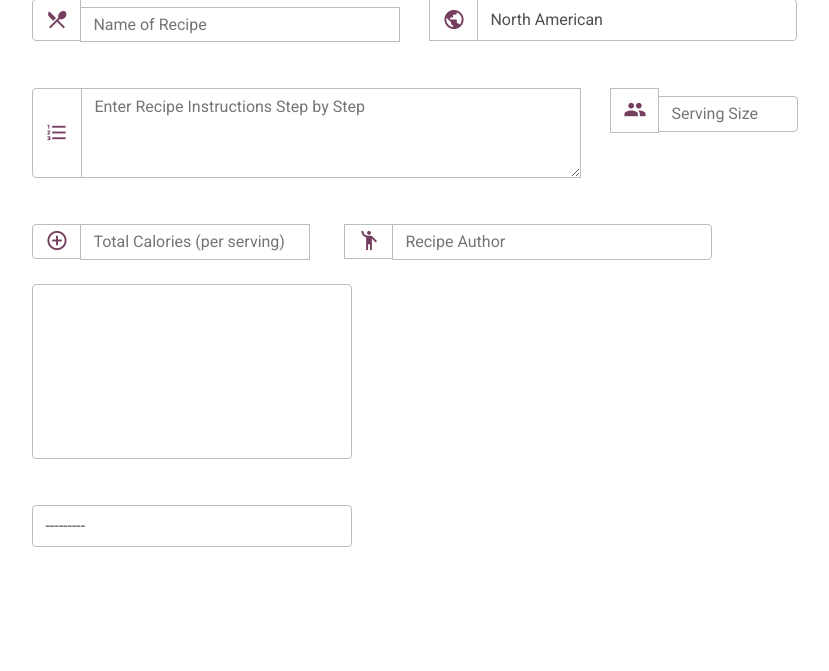
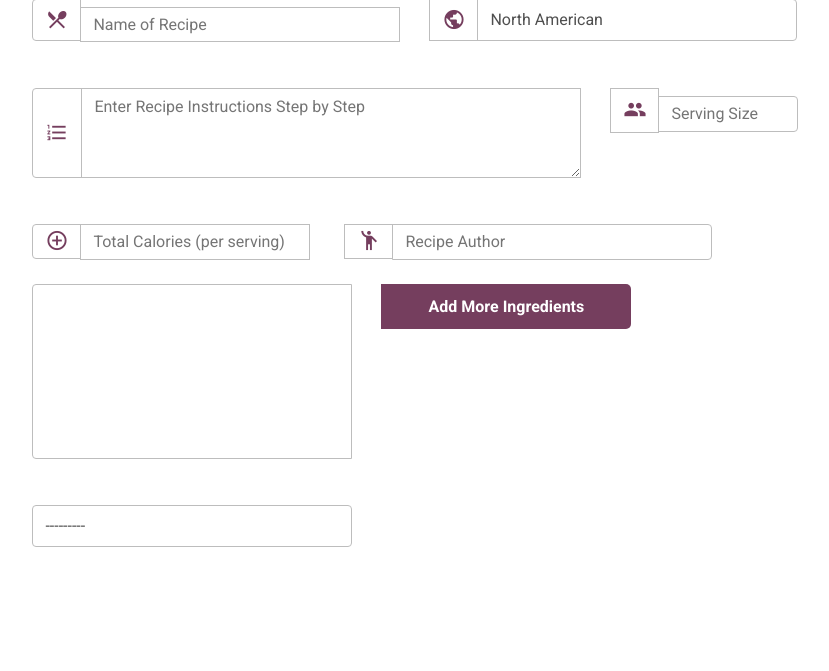
Before and after one commit to oleomark/RecipeRotator, a Django app: page /recipes/create/ in a window 1280 px wide; the page is wider, and only the part inside the window is pictured. Shown: the part 234-905 px from the top of that part, without its empty margins (217-1046 px from the left). Run offline with Django 3.2, Linux system fonts and the light colour scheme; the visitor is signed in with stand-in values (Sample User, id 1); data comes from the database, SQL or seed files in the repository; data that the repository does not hold is empty; some libraries are stand-ins or nearby versions; some web fonts are replaced.

Commit message:
adds btn to new recipe page

```diff
--- a/main_app/static/css/style.css
+++ b/main_app/static/css/style.css
@@ -481,3 +481,20 @@ button.ghost {
   background:rgba(58, 57, 58, 0.674);
 	transition: all 0.6s ease-in-out;
 }
+
+.addbtn {
+  display: block;
+  width: 250px;
+  height: 45px;
+  background:  #753E5E;
+  padding: 10px;
+  text-align: center;
+  border-radius: 5px;
+  color: white;
+  font-weight: bold;
+  line-height: 25px;
+}
+
+.addbtn:hover {
+  color:rgb(215, 194, 211);
+}
--- a/main_app/templates/main_app/recipe_form.html
+++ b/main_app/templates/main_app/recipe_form.html
@@ -38,9 +38,8 @@
     <div class="input-group mb-3">
       <select type="text" class="form-control food-name-input" placeholder="Select Ingredients" aria-label="Select Ingredients"
         aria-describedby="basic-addon1" style="min-height: 175px;" {{form.ingredients}}
-          {% comment %} <option>Select Ingredients</option>
-          <option>{{form.ingredients}}</option> {% endcomment %}
-      </div>
+        <a class="addbtn" href="{% url 'ingredients_create' %}">Add More Ingredients</a>
+     </div>
     <div class="input-group mb-3">
     <select type="text" class="form-control food-name-input" placeholder="Select User" aria-label="Select User"
       aria-describedby="basic-addon1" {{form.user}}
```
